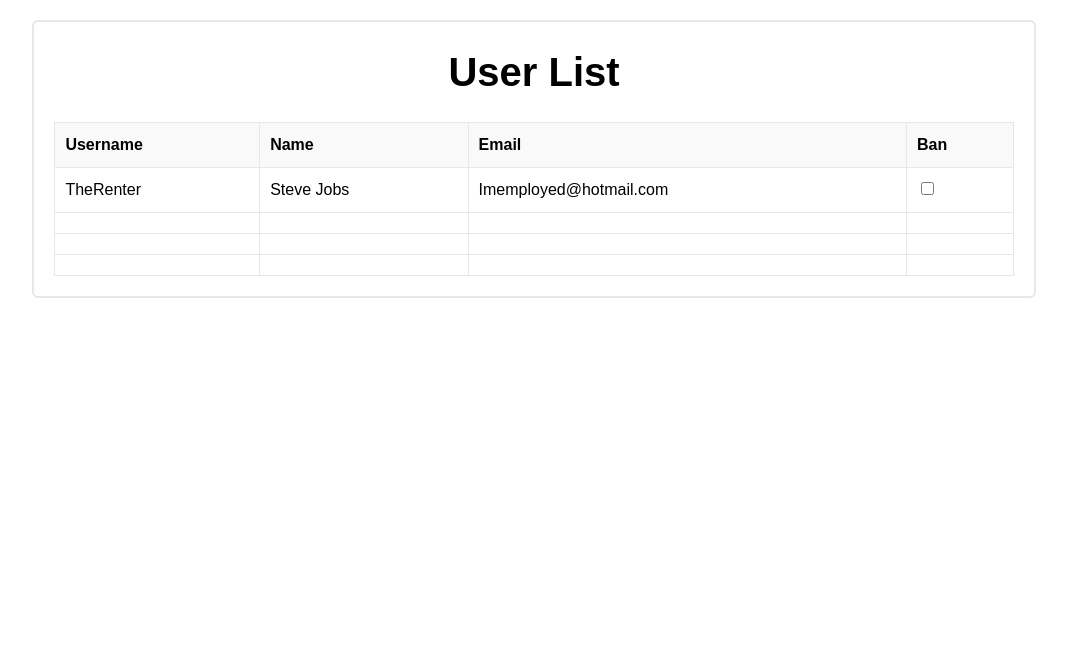
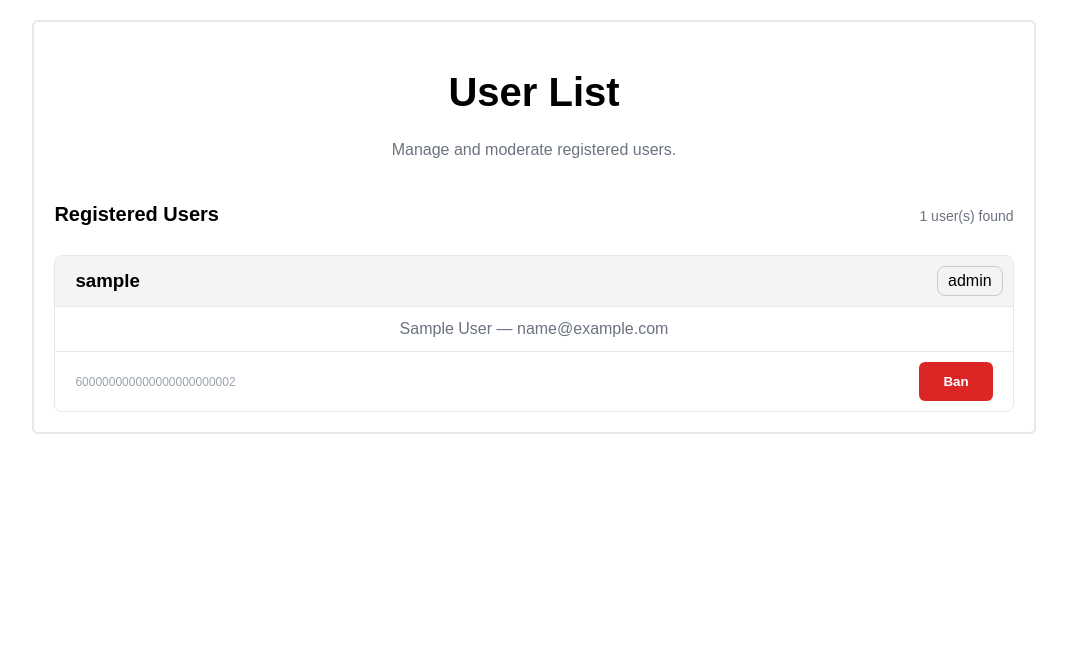
Before and after one commit to justinsimm/489_rentalwebpage, a Node server app: page /user_list in a window 1280 px wide. Shown: the part 85-747 px from the top of the page, without its empty margins (106-1173 px from the left). Run offline with Node 20, Linux system fonts and the light colour scheme; the visitor is signed in with stand-in values (Sample User, id 1); some libraries are stand-ins or nearby versions.

Commit message:
User list updated to fit tile scheme

```diff
--- a/public/stylesheets/user_list.css
+++ b/public/stylesheets/user_list.css
@@ -138,19 +138,110 @@ a {
     width: 80%;
 }
 
-table {
-    width: 100%;
-    border-collapse: collapse;
-    margin-top: 20px;
+/* Browse-style hero */
+.browse-hero {
+    padding: 20px 0 10px;
 }
 
-th, td {
-    border: 1px solid #E5E7EB;
-    padding: 10px;
-    text-align: left;
+.browse-hero p {
+    color: #6B7280;
+    margin-bottom: 0;
 }
 
-th {
-    background-color: #f9f9f9;
+/* Results header */
+.browse-results {
+    margin-top: 10px;
+}
+
+.results-header {
+    display: flex;
+    justify-content: space-between;
+    align-items: baseline;
+    margin-bottom: 10px;
+}
+
+.results-header h2 {
+    font-size: 20px;
     font-weight: bold;
 }
+
+.results-header p {
+    color: #6B7280;
+    font-size: 14px;
+}
+
+/* Empty state */
+.empty-state {
+    padding: 40px;
+    color: #6B7280;
+    text-align: center;
+}
+
+/* Listing grid */
+.listing-grid {
+    display: flex;
+    flex-direction: column;
+    gap: 12px;
+}
+
+/* Listing card */
+.listing-card {
+    border-radius: 8px;
+    border: 1px solid #E5E7EB;
+    overflow: hidden;
+}
+
+.listing-meta {
+    background-color: #f4f4f4;
+    border-radius: 8px 8px 0 0;
+    border-bottom: 1px solid #E5E7EB;
+    display: flex;
+    justify-content: space-between;
+    align-items: center;
+    gap: 10px;
+}
+
+.listing-title {
+    margin: 10px;
+    padding-left: 10px;
+    padding-right: 10px;
+}
+
+.listing-category {
+    border-radius: 8px;
+    border: 1px solid #c9cbcf;
+    margin: 10px;
+    padding: 2px 10px;
+    white-space: nowrap;
+}
+
+.listing-description {
+    padding: 10px 20px;
+    margin: 0;
+    color: #6B7280;
+}
+
+.listing-footer {
+    display: flex;
+    justify-content: space-between;
+    align-items: center;
+    padding: 10px 20px;
+    border-top: 1px solid #E5E7EB;
+}
+
+.listing-price {
+    font-size: 12px;
+    color: #9CA3AF;
+    word-break: break-all;
+}
+
+/* Danger button for ban action */
+.btnDanger {
+    background-color: #DC2626;
+    color: white;
+    cursor: pointer;
+}
+
+.btnDanger:hover {
+    background-color: #B91C1C;
+}
--- a/views/user_list.ejs
+++ b/views/user_list.ejs
@@ -10,47 +10,46 @@
     <%- include('partials/navbar') %>
     <div class="background">
         <div class="border">
-            <div class="container">
-                 <h1>User List</h1>
-                 <table class="user-table">
-                    <thead>
-                        <tr>
-                            <th>Username</th>
-                            <th>Name</th>
-                            <th>Email</th>
-                            <th>Ban</th>
-                        </tr>
-                    </thead>
-                    <tbody>
-                        <tr>
-                            <td>TheRenter</td>
-                            <td>Steve Jobs</td>
-                            <td>Imemployed@hotmail.com</td>
-                            <td><input type="checkbox"></td>
-                        </tr>
-                        <tr>
-                            <td></td>
-                            <td></td>
-                            <td></td>
-                            <td></td>
-                        </tr>
-                        <tr>
-                            <td></td>
-                            <td></td>
-                            <td></td>
-                            <td></td>
-                        </tr>
-                        <tr>
-                            <td></td>
-                            <td></td>
-                            <td></td>
-                            <td></td>
-                        </tr>
-                    </tbody>
-                 </table>
-            </div>
+            <main class="container">
+                <section class="browse-hero">
+                    <h1>User List</h1>
+                    <p>Manage and moderate registered users.</p>
+                </section>
+
+                <% const userItems = Array.isArray(users) ? users : []; %>
+                <section class="browse-results">
+                    <div class="results-header">
+                        <h2>Registered Users</h2>
+                        <p><%= userItems.length %> user(s) found</p>
+                    </div>
+                    <% if (userItems.length === 0) { %>
+                        <div class="empty-state">
+                            <p>No users found.</p>
+                        </div>
+                    <% } else { %>
+                        <div class="listing-grid">
+                            <% userItems.forEach(function(user) { %>
+                                <% const safeUser = user || {}; %>
+                                <article class="listing-card">
+                                    <div class="listing-meta">
+                                        <h3 class="listing-title"><%= safeUser.username || 'Unknown User' %></h3>
+                                        <span class="listing-category"><%= safeUser.role || 'user' %></span>
+                                    </div>
+                                    <p class="listing-description">
+                                        <%= [safeUser.firstName, safeUser.lastName].filter(Boolean).join(' ') || 'No name provided' %>
+                                        &mdash; <%= safeUser.email || 'No email' %>
+                                    </p>
+                                    <div class="listing-footer">
+                                        <span class="listing-price"><%= safeUser._id %></span>
+                                        <button class="btn btnDanger" type="button">Ban</button>
+                                    </div>
+                                </article>
+                            <% }); %>
+                        </div>
+                    <% } %>
+                </section>
+            </main>
         </div>
     </div>
-
 </body>
 </html>
```
